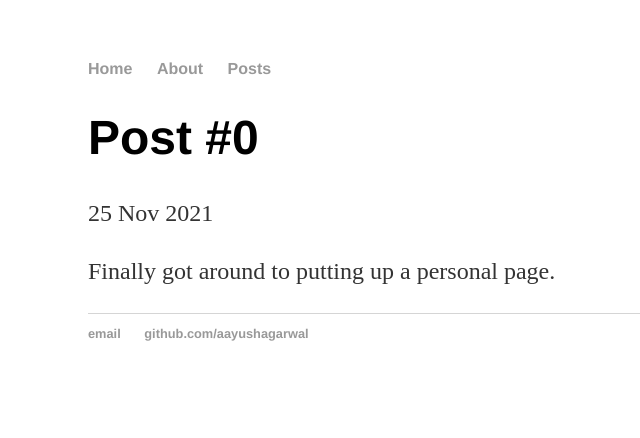
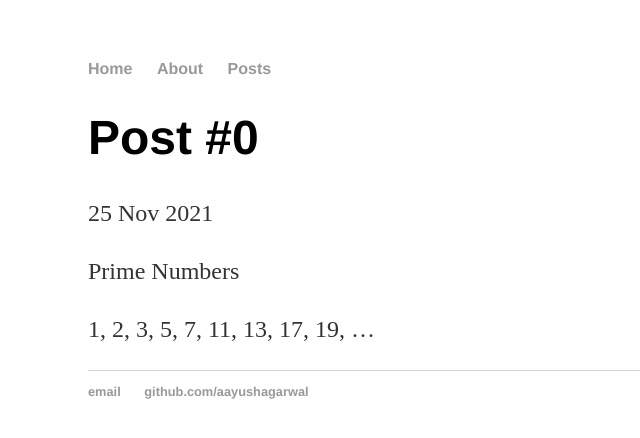
Before and after one commit to aayushagarwal25/aayushagarwal25.github.io, a Jekyll site: the page built from _posts/2021-11-25-aayush-agarwal-post-0.md, in a window 1280 px wide. Shown: the top 438 px of the page, without its empty margins (104-744 px from the left). Built offline with Jekyll 4.4.1, drawn with Linux system fonts in a browser that asks for light colours.

Commit message:
Update 2021-11-25-aayush-agarwal-post-0.md

```diff
--- a/_posts/2021-11-25-aayush-agarwal-post-0.md
+++ b/_posts/2021-11-25-aayush-agarwal-post-0.md
@@ -4,4 +4,6 @@ title: "Post #0"
 date: 2021-11-25
 ---
 
-Finally got around to putting up a personal page.
+Prime Numbers
+
+1, 2, 3, 5, 7, 11, 13, 17, 19, ...
```
